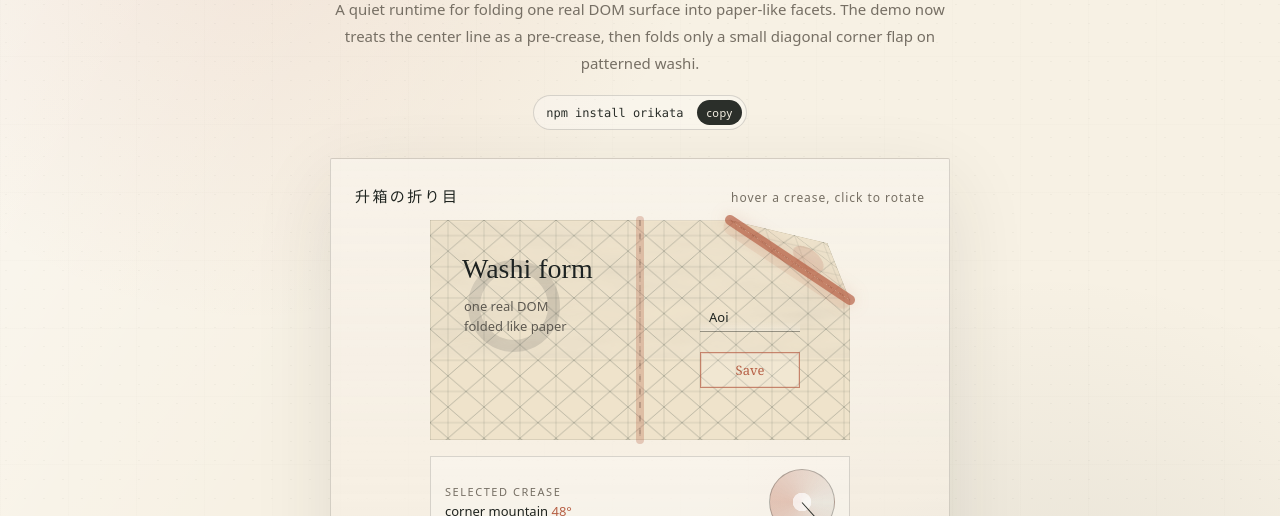
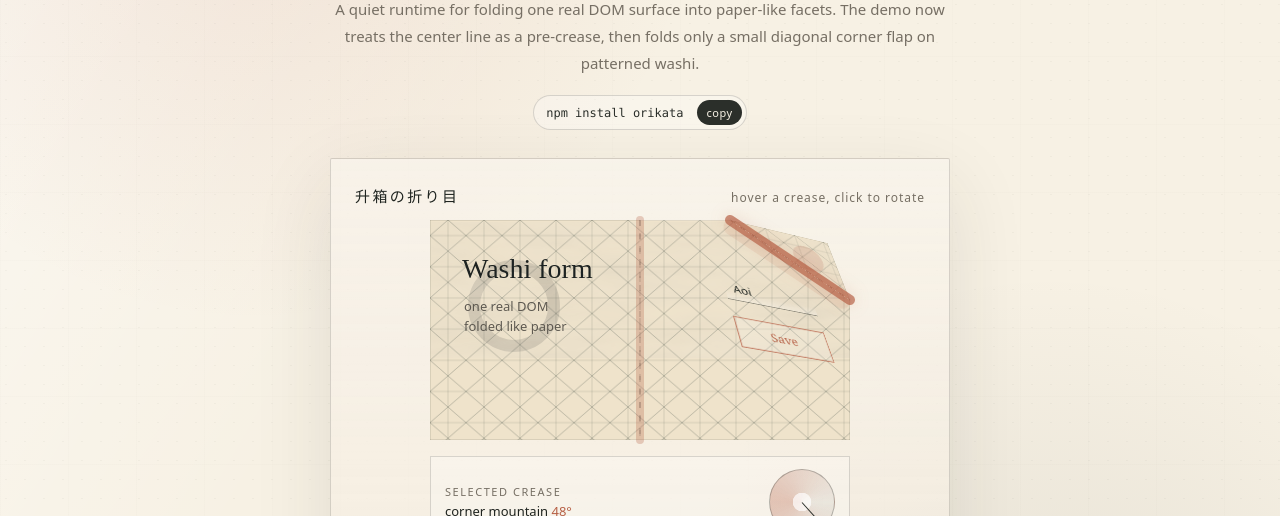
Before and after one commit to bkmashiro/orikata, a website built with Vite: page demo/index.html in a window 1280 px wide. Shown: the part 284-800 px from the top of the page. Built offline with nearby package versions, Linux system fonts and the light colour scheme.

Commit message:
docs: attach demo controls to folded flap

```diff
--- a/demo/index.html
+++ b/demo/index.html
@@ -205,12 +205,19 @@
         font-family: ui-serif, "Hiragino Mincho ProN", "Yu Mincho", Georgia, serif;
         cursor: pointer;
       }
+      .control-overlay-layer {
+        position: absolute;
+        inset: 0;
+        z-index: 24;
+        pointer-events: none;
+        transform-origin: 0 0;
+        transform-style: preserve-3d;
+      }
       .typed-value,
       .visual-save {
         position: absolute;
         left: 270px;
         width: 100px;
-        z-index: 24;
         pointer-events: none;
         font-family: ui-sans-serif, system-ui, -apple-system, BlinkMacSystemFont, "Segoe UI", sans-serif;
       }
@@ -488,8 +495,10 @@
                   <input id="nameInput" type="text" value="Aoi" aria-label="Name" />
                   <button id="saveBtn">Save</button>
                 </div>
-                <div id="typedValue" class="typed-value" aria-hidden="true">Aoi</div>
-                <div id="visualSave" class="visual-save" aria-hidden="true">Save</div>
+                <div id="controlOverlay" class="control-overlay-layer" aria-hidden="true">
+                  <div id="typedValue" class="typed-value">Aoi</div>
+                  <div id="visualSave" class="visual-save">Save</div>
+                </div>
                 <div id="creaseTools" aria-hidden="true"></div>
               </section>
               <div class="toolbox" aria-label="Fold editor controls">
--- a/demo/main.ts
+++ b/demo/main.ts
@@ -6,6 +6,7 @@ const saveBtn = document.querySelector<HTMLButtonElement>('#saveBtn');
 const nameInput = document.querySelector<HTMLInputElement>('#nameInput');
 const visualSave = document.querySelector<HTMLElement>('#visualSave');
 const typedValue = document.querySelector<HTMLElement>('#typedValue');
+const controlOverlay = document.querySelector<HTMLElement>('#controlOverlay');
 const copyInstall = document.querySelector<HTMLButtonElement>('#copyInstall');
 const installCommand = document.querySelector<HTMLElement>('#installCommand');
 const foldStage = document.querySelector<HTMLElement>('#foldStage');
@@ -15,7 +16,7 @@ const angleDial = document.querySelector<HTMLElement>('#angleDial');
 const angleHand = document.querySelector<HTMLElement>('#angleHand');
 const creaseTools = document.querySelector<HTMLElement>('#creaseTools');
 
-if (!target || !button || !saveBtn || !nameInput || !visualSave || !typedValue || !copyInstall || !installCommand || !foldStage || !activeFoldName || !angleValue || !angleDial || !angleHand || !creaseTools) {
+if (!target || !button || !saveBtn || !nameInput || !visualSave || !typedValue || !controlOverlay || !copyInstall || !installCommand || !foldStage || !activeFoldName || !angleValue || !angleDial || !angleHand || !creaseTools) {
   throw new Error('Demo DOM is missing required elements');
 }
 
@@ -28,6 +29,7 @@ const creaseToolHost = creaseTools;
 const targetElement = target;
 const visualSaveElement = visualSave;
 const typedValueElement = typedValue;
+const controlOverlayElement = controlOverlay;
 const copyInstallButton = copyInstall;
 const installCommandElement = installCommand;
 
@@ -54,6 +56,12 @@ function setVisualInputValue(value: string): void {
   targetElement.dataset.inputValue = value;
 }
 
+function syncControlOverlayTransform(): void {
+  const foldedPanel = targetElement.querySelector<HTMLElement>('[data-ori-node-id="upper-corner-flap"]');
+  if (!foldedPanel) return;
+  controlOverlayElement.style.transform = foldedPanel.style.transform || getComputedStyle(foldedPanel).transform;
+}
+
 targetElement.addEventListener('focusin', (event) => {
   if ((event.target as HTMLElement).classList?.contains('ori-input-proxy')) targetElement.dataset.inputActive = 'true';
 });
@@ -70,10 +78,12 @@ saveBtn.addEventListener('click', () => {
   visualSaveElement.dataset.state = 'saved';
   stageElement.dataset.feedback = 'saved';
   runtime?.setAngle('corner-mountain', Math.min(72, baseAngle + 10));
+  syncControlOverlayTransform();
   renderCreaseTools();
 
   feedbackTimer = window.setTimeout(() => {
     runtime?.setAngle('corner-mountain', baseAngle);
+    syncControlOverlayTransform();
     renderCreaseTools();
     saveBtn.textContent = 'Save';
     visualSaveElement.textContent = 'Save';
@@ -117,6 +127,7 @@ let activeFoldId = 'corner-mountain';
 function applyFoldAngle(id: string, angle: number): void {
   foldAngles[id] = Math.max(-85, Math.min(85, Math.round(angle)));
   runtime?.setAngle(id, foldAngles[id]);
+  syncControlOverlayTransform();
   renderCreaseTools();
   stageElement.dataset.activeFold = activeFoldId;
   stageElement.dataset.centerAngle = String(foldAngles['center-valley']);
@@ -196,6 +207,7 @@ function renderCreaseTools(): void {
     layer.appendChild(svg);
     targetElement.appendChild(layer);
   }
+  syncControlOverlayTransform();
 }
 
 function setActiveFold(id: string): void {
@@ -279,6 +291,7 @@ const runtime = createOrigamiRuntime({
 let folded = true;
 await runtime.mount();
 setVisualInputValue(nameInput.value);
+syncControlOverlayTransform();
 startIntroAnimation();
 
 function startIntroAnimation(): void {
@@ -295,6 +308,7 @@ function startIntroAnimation(): void {
     const angle = Math.round(start + (end - start) * eased);
     foldAngles['center-valley'] = angle;
     runtime.setAngle('center-valley', angle);
+    syncControlOverlayTransform();
     stageElement.dataset.centerAngle = String(angle);
 
     if (progress < 1) {
@@ -304,6 +318,7 @@ function startIntroAnimation(): void {
 
     foldAngles['center-valley'] = 0;
     runtime.setAngle('center-valley', 0);
+    syncControlOverlayTransform();
     stageElement.dataset.centerAngle = '0';
     stageElement.dataset.toolsReady = 'true';
     delete stageElement.dataset.intro;
@@ -319,6 +334,7 @@ button.addEventListener('click', () => {
   foldAngles['corner-mountain'] = folded ? 48 : 0;
   runtime.setAngle('center-valley', foldAngles['center-valley']);
   runtime.setAngle('corner-mountain', foldAngles['corner-mountain']);
+  syncControlOverlayTransform();
   renderCreaseTools();
   applyFoldAngle(activeFoldId, foldAngles[activeFoldId]);
 });
```
Also changed, not shown: docs/index.html (+12 -3 lines), docs/main.js (+16 -1 lines), e2e/demo.spec.ts (+6 -0 lines), 1 other file.
